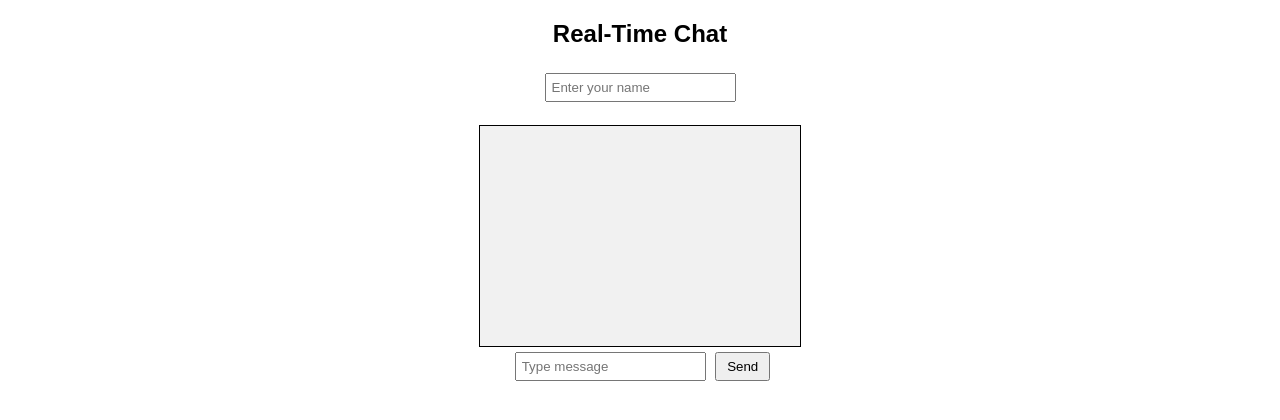
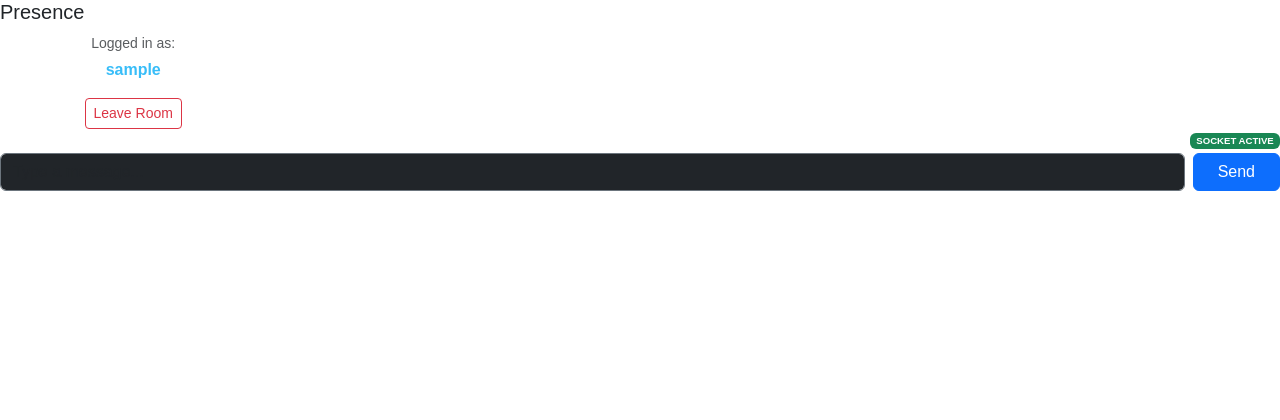
Before and after one commit to chaitu-dotcom/Real-Time-chat-app, a Flask app: template templates/index.html in a window 1280 px wide. Shown: the top 420 px of the page. Run offline with Flask 3, Linux system fonts and the light colour scheme; the template is opened without the code that fills it: most values are stand-ins (such as "Sample title", 1, 10 or a date in 2020); some libraries are stand-ins or nearby versions.

Commit message:
Revamp chat app UI with Bootstrap and new features
Updated the chat application layout and functionality with Bootstrap styling, added user presence display, and improved message handling.

```diff
--- a/templates/index.html
+++ b/templates/index.html
@@ -1,68 +1,99 @@
 <!DOCTYPE html>
-<html>
+<html lang="en">
 <head>
-    <title>Chat App</title>
-
-    <style>
-        body {
-            font-family: Arial;
-            text-align: center;
-        }
-
-        #chat {
-            margin: auto;
-            background: #f1f1f1;
-            padding: 10px;
-            height: 200px;
-            width: 300px;
-            overflow-y: auto;
-            border: 1px solid black;
-        }
-
-        input {
-            padding: 5px;
-            margin: 5px;
-        }
-        button {
-            padding: 5px 10px;
-        }
-    </style>
-
-
+    <meta charset="UTF-8">
+    <meta name="viewport" content="width=device-width, initial-scale=1.0">
+    <title>Real-Time Chat | Flask Project</title>
+    <link href="https://cdn.jsdelivr.net/npm/bootstrap@5.3.0/dist/css/bootstrap.min.css" rel="stylesheet">
+    <link rel="stylesheet" href="{{ url_for('static', filename='style.css') }}">
 </head>
 <body>
 
-<h2>Real-Time Chat</h2>
+<div class="main-wrapper">
+    <div class="chat-card">
 
-<!-- Username -->
-<input id="username" type="text" placeholder="Enter your name"><br><br>
+        <div class="sidebar d-none d-md-flex">
+            <h5 class="mb-4">Presence</h5>
+            <div id="user-list">
+                </div>
+            <div class="mt-auto">
+                <hr style="border-color: rgba(255,255,255,0.1)">
+                <p class="small mb-1 text-muted">Logged in as:</p>
+                <p class="fw-bold text-info mb-3" style="color: #38bdf8 !important;">{{ username }}</p>
+                <a href="/" class="btn btn-sm btn-outline-danger w-100">Leave Room</a>
+            </div>
+        </div>
 
-<div id="chat" style="border:1px solid black; height:200px; width:300px; overflow:auto;"></div>
+        <div class="chat-main">
+            <div class="chat-header">
+                <div class="d-flex align-items-center justify-content-between w-100">
+                    <h5 class="mb-0" style="color: white !important;"># {{ room }}</h5>
+                    <span class="badge bg-success" style="font-size: 0.6rem;">SOCKET ACTIVE</span>
+                </div>
+            </div>
 
-<input id="msg" type="text" placeholder="Type message">
-<button onclick="send()">Send</button>
+            <div id="chat-window">
+                {% for msg in messages %}
+                <div class="msg-bubble {% if msg.username == username %}msg-sent{% else %}msg-received{% endif %}">
+                    <div class="msg-info"><strong>{{ msg.username }}</strong></div>
+                    <div class="msg-content">{{ msg.content }}</div>
+                    <span class="timestamp">{{ msg.timestamp.strftime('%H:%M') }}</span>
+                </div>
+                {% endfor %}
+            </div>
 
-<script src="https://cdnjs.cloudflare.com/ajax/libs/socket.io/4.0.1/socket.io.min.js"></script>
+            <div class="input-area">
+                <form id="chat-form" class="d-flex gap-2">
+                    <input type="text" id="message-input"
+                           class="form-control bg-dark text-white border-secondary"
+                           placeholder="Type a message..."
+                           autocomplete="off" required>
+                    <button type="submit" class="btn btn-primary px-4">Send</button>
+                </form>
+            </div>
+        </div>
+    </div>
+</div>
 
+<script src="https://cdnjs.cloudflare.com/ajax/libs/socket.io/4.0.1/socket.io.js"></script>
 <script>
-var socket = io();
+    const socket = io();
+    const chatWindow = document.getElementById('chat-window');
 
-socket.on('message', function(msg){
-    document.getElementById("chat").innerHTML += "<p>"+msg+"</p>";
-});
-
-function send(){
-    var user = document.getElementById("username").value;
-    var m = document.getElementById("msg").value;
-
-    if(user === "" || m === ""){
-        alert("Enter username and message");
-        return;
+    // Function to scroll to bottom
+    function scrollToBottom() {
+        chatWindow.scrollTop = chatWindow.scrollHeight;
     }
 
-    socket.send(user + ": " + m);
-    document.getElementById("msg").value = "";
-}
+    socket.emit('join', {username: "{{ username }}", room: "{{ room }}"});
+
+    socket.on('message', (data) => {
+        const div = document.createElement('div');
+        const isMe = data.username === "{{ username }}";
+        div.className = `msg-bubble ${isMe ? 'msg-sent' : 'msg-received'}`;
+        div.innerHTML = `
+            <div class="msg-info"><strong>${data.username}</strong></div>
+            <div class="msg-content">${data.message}</div>
+            <span class="timestamp">${data.timestamp}</span>
+        `;
+        chatWindow.appendChild(div);
+
+        // --- THE FIX: Auto-scroll when a message arrives ---
+        scrollToBottom();
+    });
+
+    socket.on('status', (data) => {
+        const div = document.createElement('div');
+        div.className = 'system-msg';
+        div.innerText = data.msg;
+        chatWindow.appendChild(div);
+
+        // Scroll for system messages too
+        scrollToBottom();
+    });
+
+    // Initial scroll on page load
+    window.onload = scrollToBottom;
 </script>
 
 </body>
```
